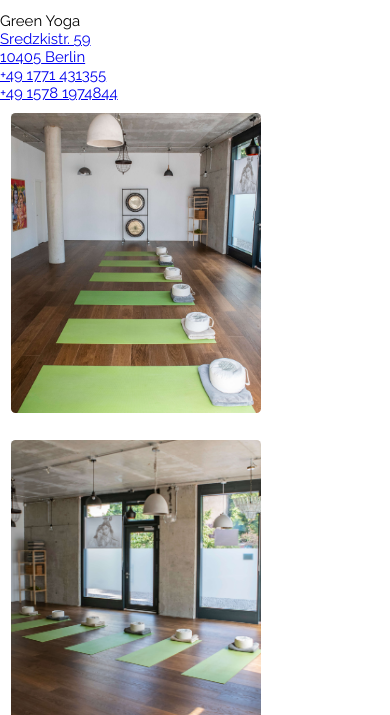
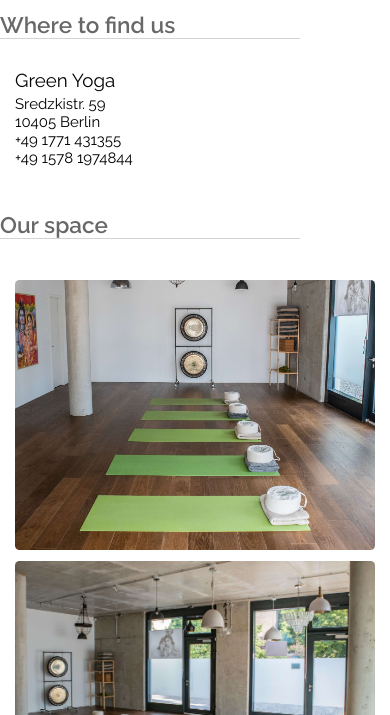
Before and after one commit to Chrysalis-B/green-yoga, a Gatsby site: page /studio in a window 390 px wide. Shown: the part 129-844 px from the top of the page. Built offline with nearby package versions, Linux system fonts and the light colour scheme; Gatsby itself is replaced by a stand-in of ours.

Commit message:
Add content and styling to studio page

```diff
--- /dev/null
+++ b/src/pages/studio.css
@@ -0,0 +1,36 @@
+.studio__container {
+    margin: 1rem auto 2rem auto;
+    max-width: 600px;
+    padding: 1rem;
+}
+
+.studio__title {
+    width: 300px;
+    font-size: 1.5rem;
+    color: 	#686868;
+    border-bottom: 1px solid #D3D3D3;
+}
+
+.studio__address {
+    display: none;
+}
+
+@media only screen and (max-width: 600px) {
+        .studio__map {
+            display: none;
+        }
+        .studio__address {
+            display: block;
+        }
+}
+
+.studio__address-item {
+    margin-bottom: 0.25rem;
+    font-size: 1.25rem;
+    text-decoration: none;
+    color: #000;
+}
+
+.studio__address-item:hover {
+    color: #86C83E;
+}
--- a/src/pages/studio.js
+++ b/src/pages/studio.js
@@ -3,28 +3,36 @@ import Layout from "../components/layout"
 import ContactData from "../data/contact.json"
 import { graphql } from 'gatsby'
 import Img from "gatsby-image/withIEPolyfill"
+import "./studio.css"
 
 
 
 export default ({data}) => {
     const images = data.allFile.edges;
     const imageStyles = {
-        margin: '0.75rem',
+        margin: '0.75rem 0',
         borderRadius: '0.3rem'
     };
     return (
     <Layout>
-        <div className="studio">
-                <div className="contact">
-                    <p>Green Yoga</p>
-                    <a href={ContactData.address.url} target="_blank" rel="noopener noreferrer"><p>{ContactData.address.street}</p></a>
-                    <a href={ContactData.address.url} target="_blank" rel="noopener noreferrer"><p>{ContactData.address.zip} {ContactData.address.city}</p></a>
-                    <a href={ContactData.tel1.url}><p>{ContactData.tel1.number}</p></a>
-                    <a href={ContactData.tel2.url}><p>{ContactData.tel2.number}</p></a>
-                </div>
+        <h2 className="studio__title">Where to find us</h2>
+        <div className="studio__container">
+            <div className="studio__address">
+                <p className="studio__address-item">Green Yoga</p>
+                <a className="studio__address-item" href={ContactData.address.url} target="_blank" rel="noopener noreferrer"><p>{ContactData.address.street}</p></a>
+                <a className="studio__address-item" href={ContactData.address.url} target="_blank" rel="noopener noreferrer"><p>{ContactData.address.zip} {ContactData.address.city}</p></a>
+                <a className="studio__address-item" href={ContactData.tel1.url}><p>{ContactData.tel1.number}</p></a>
+                <a className="studio__address-item" href={ContactData.tel2.url}><p>{ContactData.tel2.number}</p></a>
+            </div>
+            <div className="studio__map">
+                <iframe title="map" src="https://www.google.com/maps/embed?pb=!1m18!1m12!1m3!1d2426.7484859330143!2d13.419246717295579!3d52.5379846596298!2m3!1f0!2f0!3f0!3m2!1i1024!2i768!4f13.1!3m3!1m2!1s0x47a84e0123a140b5%3A0x249d1cbdc20bfd80!2sSredzkistra%C3%9Fe+59%2C+10405+Berlin!5e0!3m2!1sen!2sde!4v1559236774966!5m2!1sen!2sde" width="600" height="450" frameBorder="0"></iframe>
+            </div>
+        </div>
+        <h2 className="studio__title">Our space</h2>
+        <div className="studio__container">
             {images.map( image => {
             return (
-            <Img fixed={image.node.childImageSharp.fixed}
+            <Img fluid={image.node.childImageSharp.fluid}
             key={image.node.id}
             style={imageStyles}
             objectFit="cover"
@@ -32,9 +40,6 @@ export default ({data}) => {
             alt="" />
             )
         })}
-                {/* <div className="map">
-                    <iframe title="map" src="https://www.google.com/maps/embed?pb=!1m18!1m12!1m3!1d2426.7484859330143!2d13.419246717295579!3d52.5379846596298!2m3!1f0!2f0!3f0!3m2!1i1024!2i768!4f13.1!3m3!1m2!1s0x47a84e0123a140b5%3A0x249d1cbdc20bfd80!2sSredzkistra%C3%9Fe+59%2C+10405+Berlin!5e0!3m2!1sen!2sde!4v1559236774966!5m2!1sen!2sde" width="600" height="450" frameborder="0" style="border:0" allowfullscreen></iframe>
-                </div> */}
         </div>
     </Layout>
 )}
@@ -46,8 +51,8 @@ query {
           node {
               id
               childImageSharp {
-              fixed(width: 250 height:300) {
-                ...GatsbyImageSharpFixed
+              fluid(maxWidth: 600 maxHeight:450) {
+                ...GatsbyImageSharpFluid
               }
             }
           }
```
